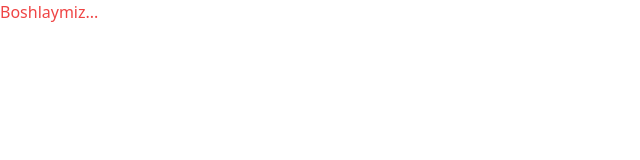
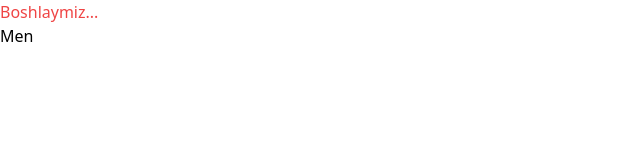
Before and after one commit to DEW0277/Team_auth, a React (Vite) app: page / in a window 1280 px wide. Before the commit this address had no page. Shown: the top 160 px of the page, without its empty margins (0-640 px from the left). Built offline with nearby package versions, Linux system fonts and the light colour scheme.

Commit message:
men.png added

```diff
--- a/src/App.jsx
+++ b/src/App.jsx
@@ -1,11 +1,14 @@
-import { Routes } from "react-router-dom";
+import { Route, Routes } from "react-router-dom";
 import "./App.css";
+import Men from "./pages/Men";
 
 function App() {
   return (
     <>
       <h1 className="text-red-500">Boshlaymiz...</h1>
-      <Routes></Routes>
+      <Routes>
+        <Route path="/" element={<Men />} />
+      </Routes>
     </>
   );
 }
```
Also changed, not shown: src/assets/men.png (added).
